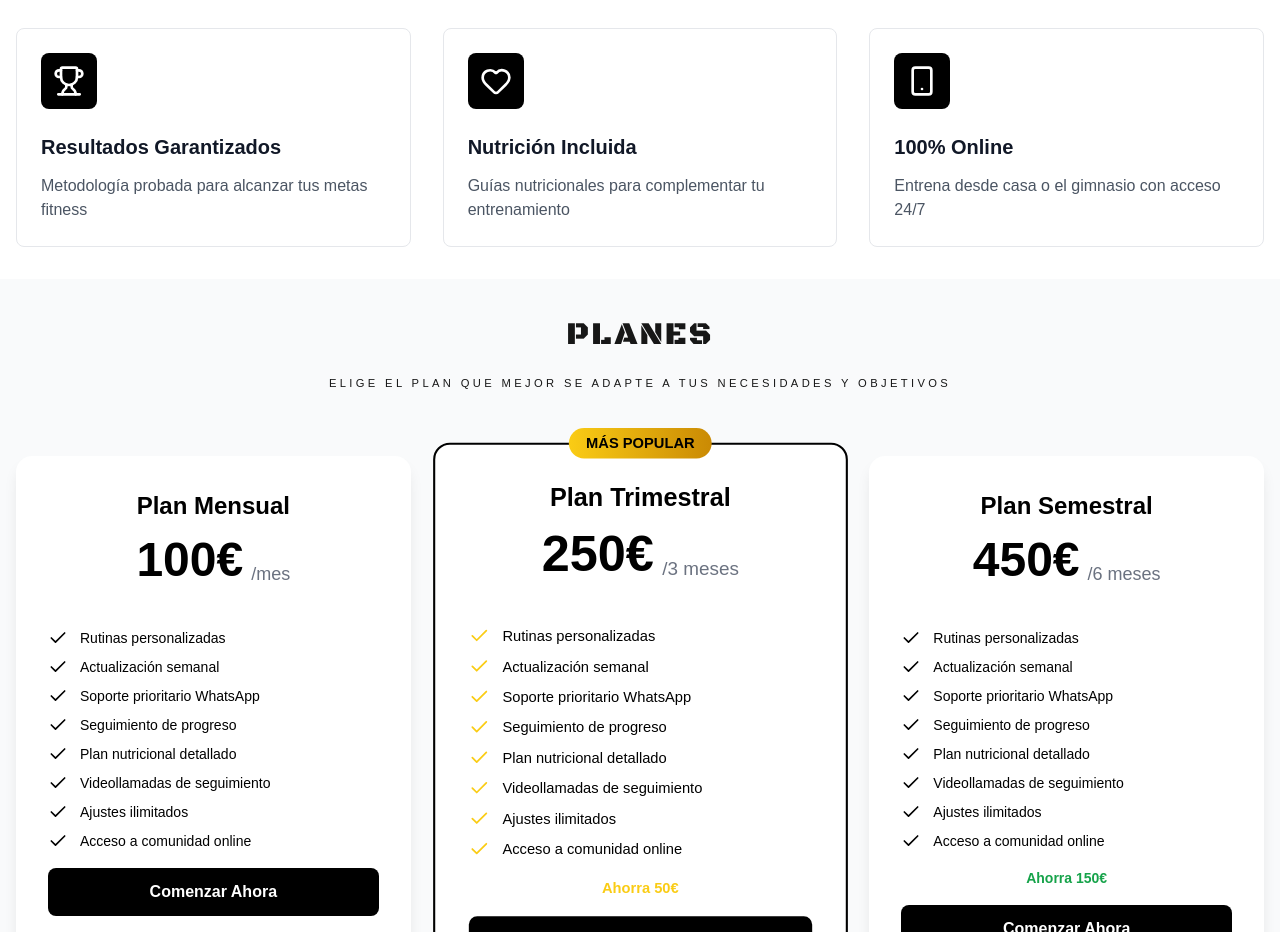
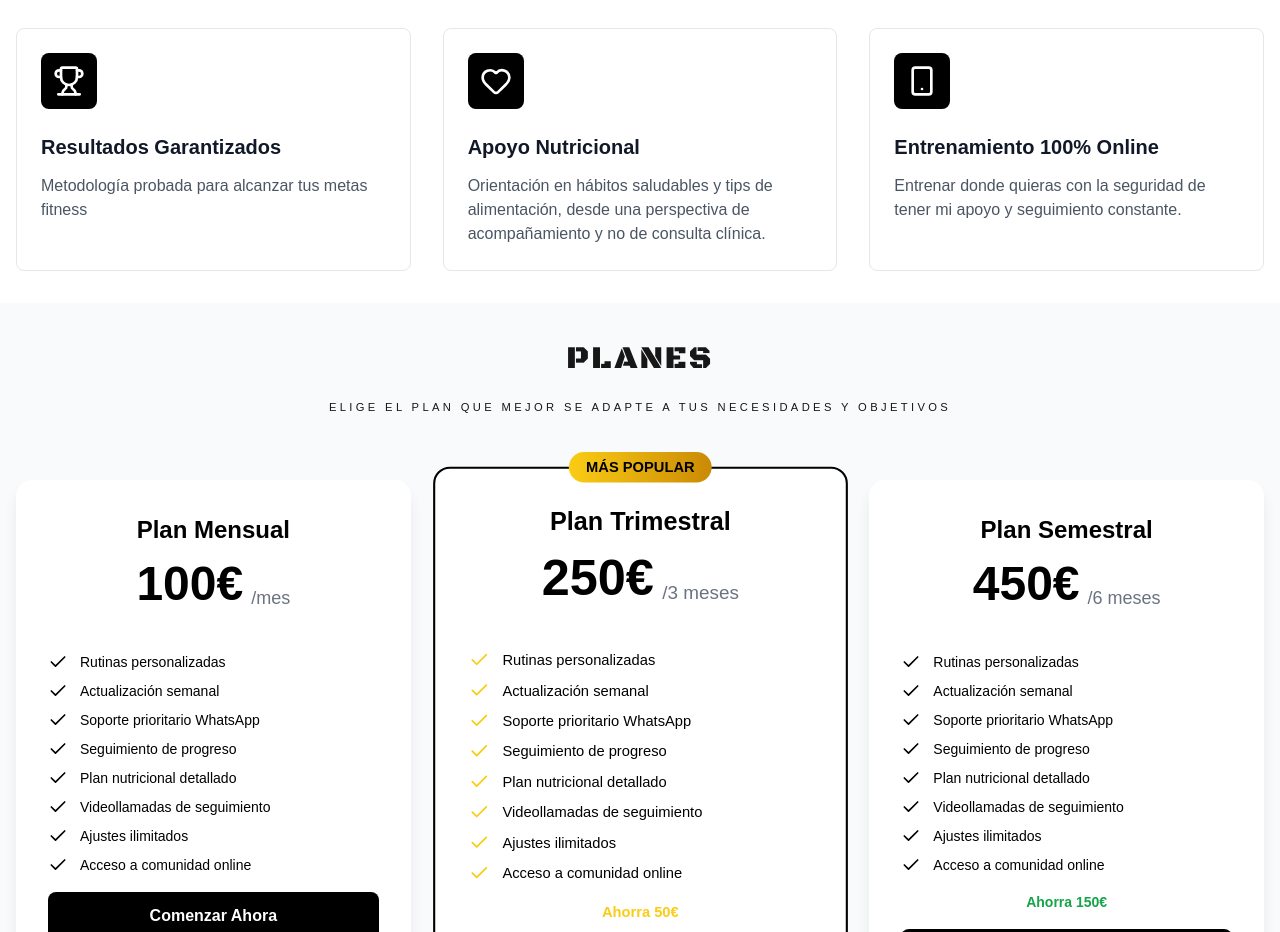
Before and after one commit to larajosed/lara-premium-fitness-site, a Next.js app: page / in a window 1280 px wide. Shown: the part 1200-2132 px from the top of the page. Built offline with nearby package versions, Linux system fonts and the light colour scheme.

Commit message:
improvements to service cards

```diff
--- a/app/components/Services.tsx
+++ b/app/components/Services.tsx
@@ -39,16 +39,16 @@ const [isMounted, setIsMounted] = useState(false);
       title: "Resultados Garantizados",
       description: "Metodología probada para alcanzar tus metas fitness"
     },
-    {
-      icon: Heart,
-      title: "Nutrición Incluida",
-      description: "Guías nutricionales para complementar tu entrenamiento"
+      {
+  icon: Heart,
+  title: "Apoyo Nutricional",
+  description: "Orientación en hábitos saludables y tips de alimentación, desde una perspectiva de acompañamiento y no de consulta clínica."
     },
-    {
-      icon: Smartphone,
-      title: "100% Online",
-      description: "Entrena desde casa o el gimnasio con acceso 24/7"
-    }
+  {
+  icon: Smartphone,
+  title: "Entrenamiento 100% Online",
+  description: "Entrenar donde quieras con la seguridad de tener mi apoyo y seguimiento constante."
+}
   ];
 
   return (
```
